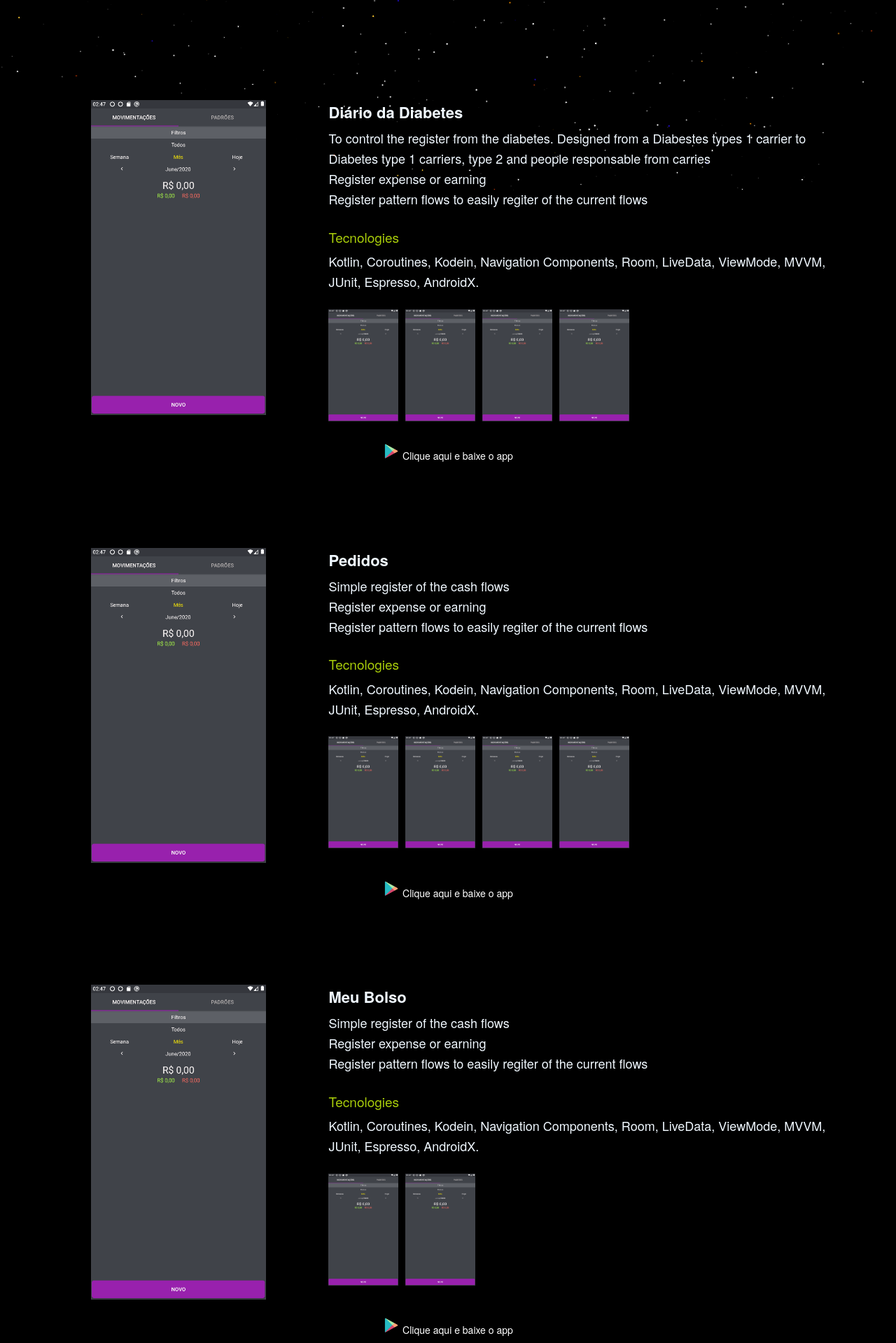
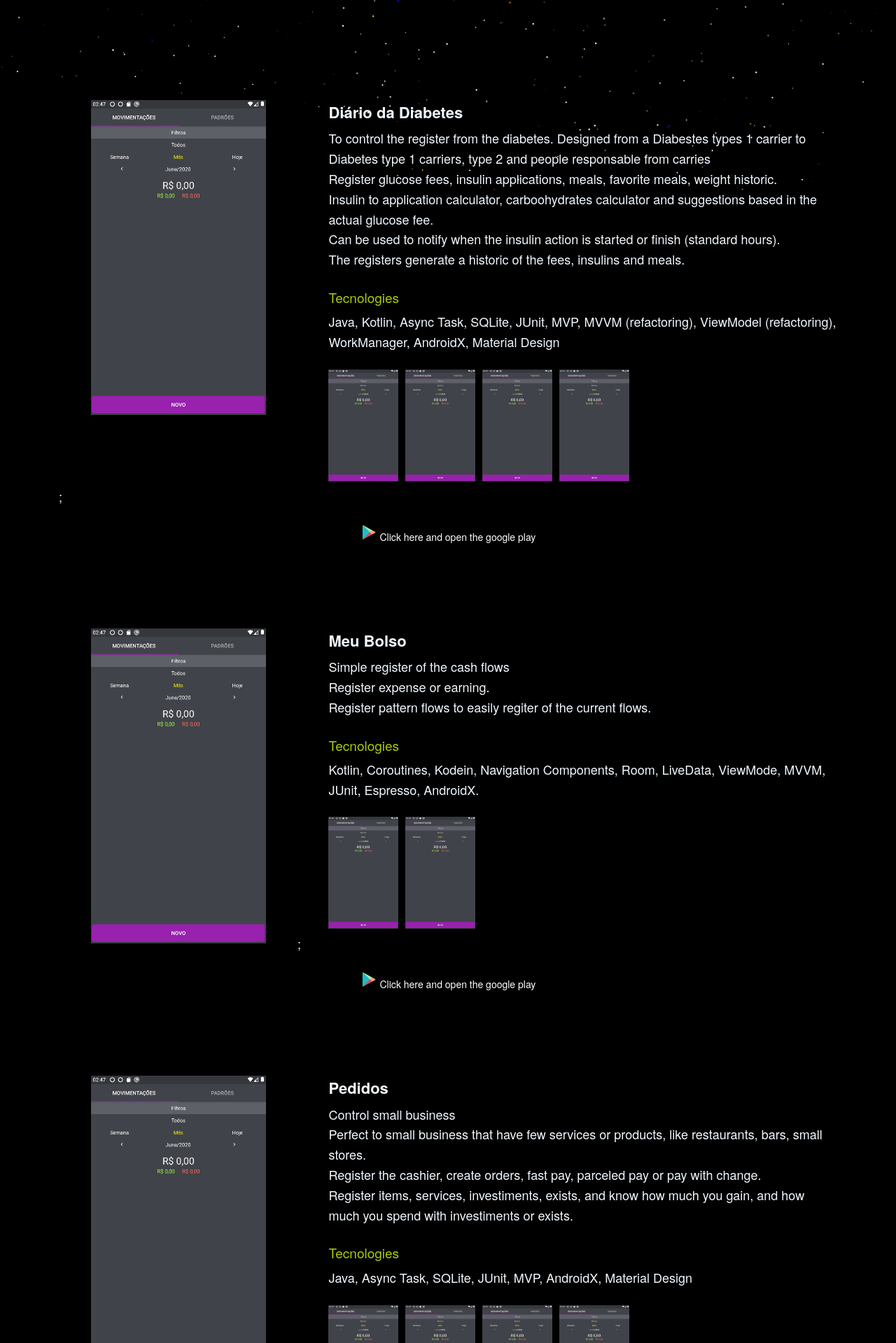
Before and after one commit to willigro/PortfolioWebPage, a PHP site: page /android.php in a window 1280 px wide. Shown: the part 528-2447 px from the top of the page at 70% size. Run offline with PHP 8.4, Linux system fonts and the light colour scheme; some web fonts are replaced.

Commit message:
Identation

```diff
--- a/android.php
+++ b/android.php
@@ -55,48 +55,7 @@
   <div id="android-own">
     <div class="container-large p-content">
       <?php
-      $androidApplications = getOwnAndroidApplications();
-      for ($i = 0; $i < count($androidApplications); $i++) {
-        $obj = $androidApplications[$i];
-        echo '<div style="margin-top: 15vh; margin-bottom: 15vh">';
-        echo '<div class="row">
-
-        <div class="four columns center">
-          <img class="android-app-img" src="' . $obj->mainImage . '" alt="' . $obj->title . '">
-        </div>
-
-        <div class="eight columns">
-          <p class="p-title">
-            ' . $obj->title . '
-          </p>
-          <p>
-          ' . $obj->description . '
-          </p>
-
-          <p class="p-subtitle">
-            Tecnologies
-          </p>
-          <p>
-          ' . $obj->technologies . '
-          </p>';
-
-        echo '<div>';
-
-        for ($j = 0; $j < count($obj->smallImages); $j++) {
-          echo '<img class="android-app-img-small" src="' . $obj->smallImages[$j] . '">';
-        }
-        echo '</div>';
-        echo '</div>
-      </div>';
-
-        echo '<div class="center google-play">
-            <a class="google-play-link" href="' . $obj->googlePlayLink . '" target="blank">
-              <img class="google-play-icon" src="dist/images/google_play.png">
-              Clique aqui e baixe o app
-            </a>
-          </div>';
-        echo '</div>';
-      }
+      echo getOwnAndroidApplications();
       ?>
     </div>
   </div>
@@ -109,49 +68,7 @@
   <div id="android-libs">
     <div class="container-large p-content">
       <?php
-      $libsAndroidApplication = getAndroidLibsApplications();
-      for ($i = 0; $i < count($libsAndroidApplication); $i++) {
-        $obj = $libsAndroidApplication[$i];
-        echo '<div style="margin-top: 15vh; margin-bottom: 15vh">';
-        echo '<div class="row">
-
-        <div class="four columns center">
-          <img class="android-app-img" src="' . $obj->mainImage . '" alt="' . $obj->title . '">
-        </div>
-
-        <div class="eight columns">
-          <p class="p-title">
-            ' . $obj->title . '
-          </p>
-          <p>
-          ' . $obj->description . '
-          </p>
-
-          <p class="p-subtitle">
-            Tecnologies
-          </p>
-          <p>
-          ' . $obj->technologies . '
-          </p>';
-
-        echo '<div>';
-
-        for ($j = 0; $j < count($obj->smallImages); $j++) {
-          echo '<img class="android-app-img-small" src="' . $obj->smallImages[$j] . '">';
-        }
-        echo '</div>';
-        echo '</div>
-      </div>';
-
-        if ($obj->googlePlayLink)
-          echo '<div class="center google-play">
-            <a class="google-play-link" href="' . $obj->googlePlayLink . '" target="blank">
-              <img class="google-play-icon" src="dist/images/google_play.png">
-              Clique aqui e baixe o app
-            </a>
-          </div>';
-        echo '</div>';
-      }
+      echo getAndroidLibsApplications();
       ?>
     </div>
   </div>
@@ -164,48 +81,7 @@
   <div id="android-colaborated">
     <div class="container-large p-content">
       <?php
-      $colaboratedAndroidApps = getColaboratedAndroidApplications();
-      for ($i = 0; $i < count($colaboratedAndroidApps); $i++) {
-        $obj = $colaboratedAndroidApps[$i];
-        echo '<div style="margin-top: 15vh; margin-bottom: 15vh">';
-        echo '<div class="row">
-
-        <div class="four columns center">
-          <img class="android-app-img" src="' . $obj->mainImage . '" alt="' . $obj->title . '">
-        </div>
-
-        <div class="eight columns">
-          <p class="p-title">
-            ' . $obj->title . '
-          </p>
-          <p>
-          ' . $obj->description . '
-          </p>
-
-          <p class="p-subtitle">
-            Tecnologies
-          </p>
-          <p>
-          ' . $obj->technologies . '
-          </p>';
-
-        echo '<div>';
-
-        for ($j = 0; $j < count($obj->smallImages); $j++) {
-          echo '<img class="android-app-img-small" src="' . $obj->smallImages[$j] . '">';
-        }
-        echo '</div>';
-        echo '</div>
-      </div>';
-
-        echo '<div class="center google-play">
-            <a class="google-play-link" href="' . $obj->googlePlayLink . '" target="blank">
-              <img class="google-play-icon" src="dist/images/google_play.png">
-              Clique aqui e baixe o app
-            </a>
-          </div>';
-        echo '</div>';
-      }
+      echo getColaboratedAndroidApplications();
       ?>
     </div>
   </div>
--- a/app/business/androidApplication.php
+++ b/app/business/androidApplication.php
@@ -11,9 +11,11 @@ class AndroidApplicationBusiness
             "Diário da Diabetes",
             "To control the register from the diabetes. Designed from a Diabestes types 1 carrier to Diabetes type 1 carriers, type
             2 and people responsable from carries
-            <br>Register expense or earning
-            <br>Register pattern flows to easily regiter of the current flows",
-            "Kotlin, Coroutines, Kodein, Navigation Components, Room, LiveData, ViewMode, MVVM, JUnit, Espresso, AndroidX.",
+            <br>Register glucose fees, insulin applications, meals, favorite meals, weight historic.
+            <br>Insulin to application calculator, carboohydrates calculator and suggestions based in the actual glucose fee.
+            <br>Can be used to notify when the insulin action is started or finish (standard hours).
+            <br>The registers generate a historic of the fees, insulins and meals.",
+            "Java, Kotlin, Async Task, SQLite, JUnit, MVP, MVVM (refactoring), ViewModel (refactoring), WorkManager, AndroidX, Material Design",
             IMAGE_ROOT . "my_pocket_test_shot_1.png",
             array(
                 IMAGE_ROOT . "my_pocket_test_shot_1.png",
@@ -21,15 +23,16 @@ class AndroidApplicationBusiness
                 IMAGE_ROOT . "my_pocket_test_shot_1.png",
                 IMAGE_ROOT . "my_pocket_test_shot_1.png"
             ),
-            "https://play.google.com/store/apps/details?id=com.rgames.meusgastos"
+            "https://play.google.com/store/apps/details?id=com.rgames.diariodadiabetes"
         );
 
         $order = new AndroidApplication(
             "Pedidos",
-            "Simple register of the cash flows
-            <br>Register expense or earning
-            <br>Register pattern flows to easily regiter of the current flows",
-            "Kotlin, Coroutines, Kodein, Navigation Components, Room, LiveData, ViewMode, MVVM, JUnit, Espresso, AndroidX.",
+            "Control small business
+            <br>Perfect to small business that have few services or products, like restaurants, bars, small stores.
+            <br>Register the cashier, create orders, fast pay, parceled pay or pay with change.
+            <br>Register items, services, investiments, exists, and know how much you gain, and how much you spend with investiments or exists.",
+            "Java, Async Task, SQLite, JUnit, MVP, AndroidX, Material Design",
             IMAGE_ROOT . "my_pocket_test_shot_1.png",
             array(
                 IMAGE_ROOT . "my_pocket_test_shot_1.png",
@@ -37,14 +40,14 @@ class AndroidApplicationBusiness
                 IMAGE_ROOT . "my_pocket_test_shot_1.png",
                 IMAGE_ROOT . "my_pocket_test_shot_1.png"
             ),
-            "https://play.google.com/store/apps/details?id=com.rgames.meusgastos"
+            "https://play.google.com/store/apps/details?id=com.rgames.appvendabar"
         );
 
         $myPocket = new AndroidApplication(
             "Meu Bolso",
             "Simple register of the cash flows
-        <br>Register expense or earning
-        <br>Register pattern flows to easily regiter of the current flows",
+            <br>Register expense or earning.
+            <br>Register pattern flows to easily regiter of the current flows.",
             "Kotlin, Coroutines, Kodein, Navigation Components, Room, LiveData, ViewMode, MVVM, JUnit, Espresso, AndroidX.",
             IMAGE_ROOT . "my_pocket_test_shot_1.png",
             array(
@@ -56,8 +59,8 @@ class AndroidApplicationBusiness
 
         return array(
             $diabetesDaily,
-            $order,
-            $myPocket
+            $myPocket,
+            $order
         );
     }
 
@@ -74,7 +77,8 @@ class AndroidApplicationBusiness
                 IMAGE_ROOT . "my_pocket_test_shot_1.png",
                 IMAGE_ROOT . "my_pocket_test_shot_1.png"
             ),
-            null
+            null,
+            "https://github.com/willigro/Olimpo"
         );
 
         $robbie  = new AndroidApplication(
@@ -88,7 +92,8 @@ class AndroidApplicationBusiness
                 IMAGE_ROOT . "my_pocket_test_shot_1.png",
                 IMAGE_ROOT . "my_pocket_test_shot_1.png"
             ),
-            null
+            null,
+            "https://github.com/willigro/RobbieAndroidUtil"
         );
 
         return array(
@@ -97,7 +102,8 @@ class AndroidApplicationBusiness
         );
     }
 
-    function getColaboratedAndroidApplications(){
+    function getColaboratedAndroidApplications()
+    {
         $roadcard = new AndroidApplication(
             "Roadcard",
             "Simple register of the cash flows
--- a/app/controller.php
+++ b/app/controller.php
@@ -1,7 +1,9 @@
 <?php
 include "./app/business/languageBusiness.php";
 include "./app/business/androidApplication.php";
+include "./app/html/generator.php";
 
+$htmlGenerator = new HtmlGenerator();
 $languageBusiness = new LanguageBusiness();
 $androidApplicationBusiness = new AndroidApplicationBusiness();
 
@@ -14,17 +16,20 @@ function getLanguages()
 function getOwnAndroidApplications()
 {
     global $androidApplicationBusiness;
-    return $androidApplicationBusiness->getOwnAndroidApplications();
+    global $htmlGenerator;
+    return $htmlGenerator->getAndroidApplications($androidApplicationBusiness->getOwnAndroidApplications());
 }
 
 function getAndroidLibsApplications()
 {
     global $androidApplicationBusiness;
-    return $androidApplicationBusiness->getAndroidLibsApplications();
+    global $htmlGenerator;
+    return $htmlGenerator->getAndroidApplications($androidApplicationBusiness->getAndroidLibsApplications());
 }
 
 function getColaboratedAndroidApplications()
 {
     global $androidApplicationBusiness;
-    return $androidApplicationBusiness->getColaboratedAndroidApplications();
+    global $htmlGenerator;
+    return $htmlGenerator->getAndroidApplications($androidApplicationBusiness->getColaboratedAndroidApplications());
 }
--- a/app/data/androidApplication.php
+++ b/app/data/androidApplication.php
@@ -7,8 +7,10 @@ class AndroidApplication
     public $mainImage = "";
     public $smallImages = null;
     public $googlePlayLink = null;
+    public $gitLink = null;
+    public $privateProject = null;
 
-    function __construct($title, $description, $technologies, $mainImage, $smallImages, $googlePlayLink)
+    function __construct($title, $description, $technologies, $mainImage, $smallImages, $googlePlayLink = null, $gitLink = null, $privateProject = false)
     {
         $this->title = $title;
         $this->description = $description;
@@ -16,5 +18,7 @@ class AndroidApplication
         $this->mainImage = $mainImage;
         $this->smallImages = $smallImages;
         $this->googlePlayLink = $googlePlayLink;
+        $this->gitLink = $gitLink;
+        $this->privateProject = $privateProject;
     }
 }
--- /dev/null
+++ b/app/html/generator.php
@@ -0,0 +1,66 @@
+<?php
+class HtmlGenerator
+{
+  function getAndroidApplications($androidApplications)
+  {
+    $html = "";
+
+    for ($i = 0; $i < count($androidApplications); $i++) {
+      $obj = $androidApplications[$i];
+      $html .= '<div style="margin-top: 15vh; margin-bottom: 15vh">'; // scope
+      $html .= '<div class="row">
+
+            <div class="four columns center">
+              <img class="android-app-img" src="' . $obj->mainImage . '" alt="' . $obj->title . '">
+            </div>
+
+            <div class="eight columns">
+              <p class="p-title">
+                ' . $obj->title . '
+              </p>
+              <p>
+              ' . $obj->description . '
+              </p>
+
+              <p class="p-subtitle">
+                Tecnologies
+              </p>
+              <p>
+              ' . $obj->technologies . '
+              </p>
+
+              <div>';
+      for ($j = 0; $j < count($obj->smallImages); $j++) {
+        $html .= '<img class="android-app-img-small" src="' . $obj->smallImages[$j] . '">';
+      }
+      $html .= '</div>
+                </div>;
+          </div>'; // row
+
+      if ($obj->googlePlayLink || $obj->gitLink || $obj->privateProject) {
+        $html .= '<div class="center android-application-links-content">';
+        if ($obj->googlePlayLink)
+          $html .= '<a class="android-application-links-link" href="' . $obj->googlePlayLink . '" target="blank">
+                    <img class="android-application-links-icon" src="dist/images/google_play.png">
+                    Click here and open the google play
+                  </a>';
+
+        if ($obj->gitLink)
+          $html .= '<a class="android-application-links-link" href="' . $obj->gitLink . '" target="blank">
+                        <img class="android-application-links-icon" src="dist/images/github-32px.png">
+                        Click here and open the repository
+                      </a>';
+
+        if ($obj->privateProject)
+          $html .= '<a class="android-application-links-link" href="' . $obj->gitLink . '" target="blank">
+                        <img class="android-application-links-icon" src="dist/images/github-32px.png">
+                        Click here and open the repository
+                      </a>';
+        $html .= '</div>
+                </div>'; // scope
+      }
+    }
+
+    return $html;
+  }
+}
--- a/dist/css/main.css
+++ b/dist/css/main.css
@@ -225,10 +225,10 @@ ANDROID APP SCREEN SHOT
 
 /*
 
-GOOGLE PLAY ICON
+ANDROID APPLICATION ICON FOR LINK
 */
 
-.google-play-icon {
+.android-application-links-icon {
     width: var(--main-language-icon-size);
     height: var(--main-language-icon-size);
 }
@@ -381,15 +381,15 @@ GAME
 
 /*
 
-GOOGLE PLAY SECTION
+ANDROID APPLICATION LINKS
 */
 
-.google-play {
+.android-application-links-content {
     margin-top: var(--main-pattern-margin);
     margin-bottom: var(--main-pattern-margin);
 }
 
-.google-play-link {
+.android-application-links-link {
     cursor: pointer;
     text-decoration: none;
     color: var(--main-text-color-light);
```
Also changed, not shown: app/business/languageBusiness.php (+6 -4 lines), app/consts.php (line endings or trailing spaces), app/data/language.php (line endings or trailing spaces), index.html (indentation only).
